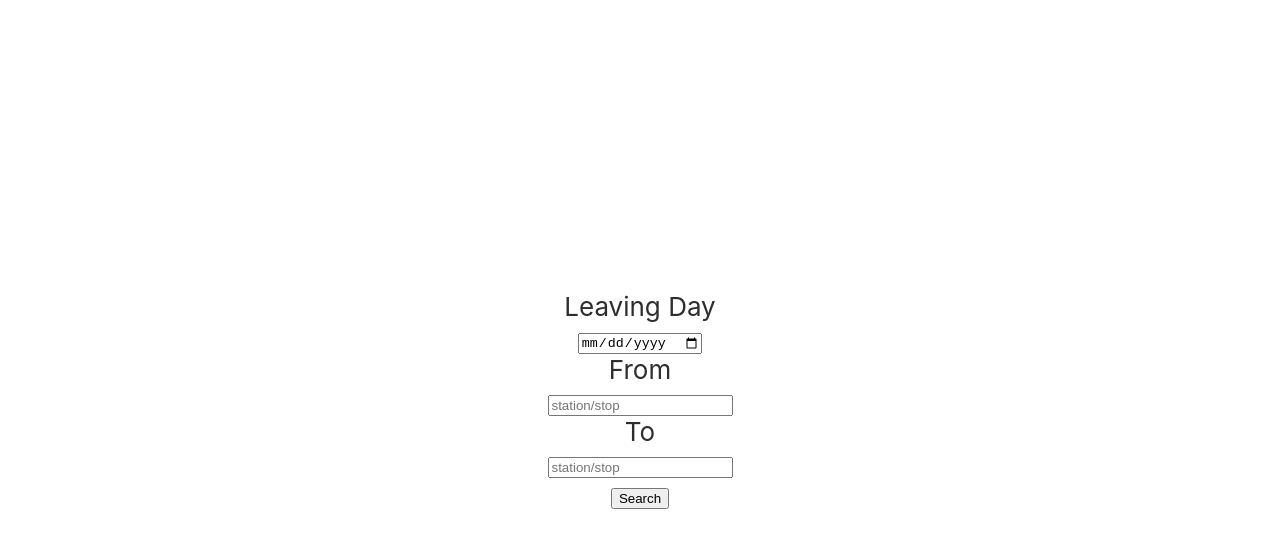
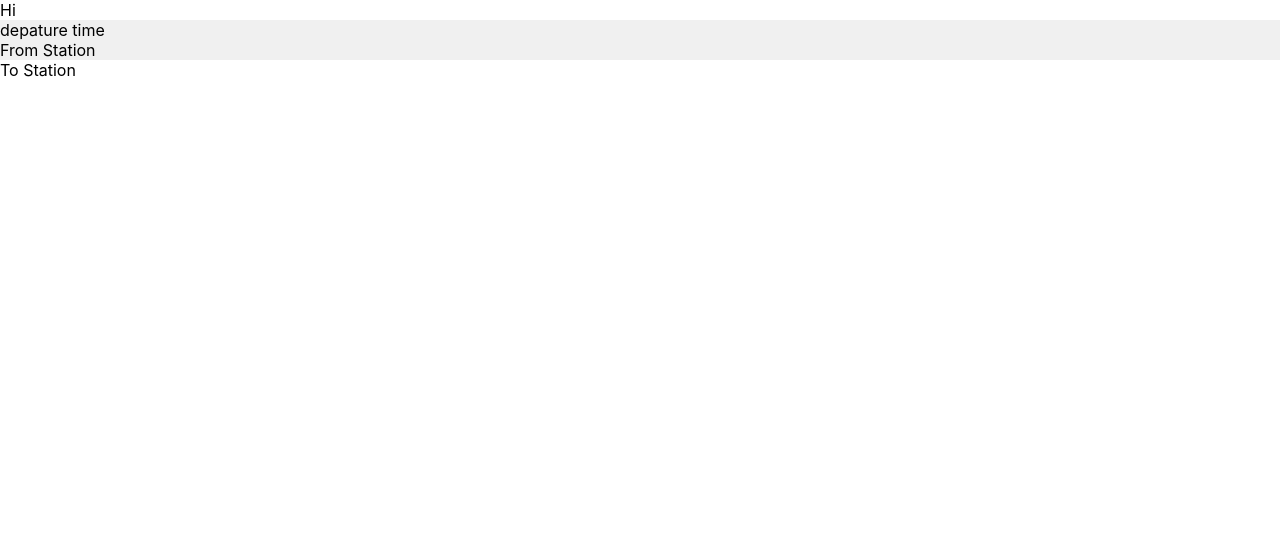
Before and after one commit to m88deng/project348, a React (Create React App) app in the folder client/: page /plan-trip-results in a window 1280 px wide. Shown: the top 548 px of the page. Built offline with nearby package versions, Linux system fonts and the light colour scheme.

Commit message:
plan trip results

```diff
--- a/client/package.json
+++ b/client/package.json
@@ -9,6 +9,7 @@
     "bootstrap": "^5.3.3",
     "react": "^18.3.1",
     "react-dom": "^18.3.1",
+    "react-router-dom": "^6.24.1",
     "react-scripts": "5.0.1",
     "styled-components": "^6.1.11",
     "web-vitals": "^2.1.4"
--- a/client/src/App.js
+++ b/client/src/App.js
@@ -1,13 +1,16 @@
 import './styles/App.css';
 import PlanTrip from './pages/PlanTrip';
+import PlanTripResult from './pages/PlanTripResult';
+import { BrowserRouter, Routes, Route } from 'react-router-dom';
 
 function App() {
   return (
-    <div className="App">
-      <header className="App-header">
-        <PlanTrip />
-      </header>
-    </div>
+    <BrowserRouter>
+      <Routes>
+        <Route path="/" element={<PlanTrip />} />
+        <Route path="/plan-trip-results" element={<PlanTripResult />} />
+      </Routes>
+    </BrowserRouter>
   );
 }
 
--- /dev/null
+++ b/client/src/components/planTripTop.js
@@ -0,0 +1,13 @@
+import { StyledPlanTripTop } from "../styles/PlanTrip.styled";
+
+export default function PlanTripTop() {
+    return (
+        <StyledPlanTripTop className="container">
+            <div className="row">
+                <div>depature time</div>
+                <div>From Station</div>
+                <div>To Station</div>
+            </div>
+        </StyledPlanTripTop>
+    );
+}
--- a/client/src/pages/PlanTrip.js
+++ b/client/src/pages/PlanTrip.js
@@ -13,9 +13,9 @@ export default function PlanTrip() {
         <form>
             <div><label>Leaving Day</label></div>
             <div><input type="date" value={leavingDay} onChange={(e) => setLeavingDay(e.target.value)} /></div>
-            <div><label>From</label></div>
+            <div className="py-2"><label>From</label></div>
             <div><input type="text" value={fromPoint} placeholder="station/stop" onChange={(e) => setFromPoint(e.target.value)} /></div>
-            <div><label>To</label></div>
+            <div className="py-2"><label>To</label></div>
             <div><input type="text" value={toPoint} placeholder="station/stop" onChange={(e) => setToPoint(e.target.value)} /></div>
             <div><button type="submit" onClick={handleRouteSearch}>Search</button></div>
         </form>
--- /dev/null
+++ b/client/src/pages/PlanTripResult.js
@@ -0,0 +1,10 @@
+import PlanTripTop from "../components/planTripTop"
+
+export default function PlanTripResult() {
+    return (
+        <div>
+            Hi
+            <PlanTripTop />
+        </div>
+    );
+}
--- a/client/src/styles/PlanTrip.styled.js
+++ b/client/src/styles/PlanTrip.styled.js
@@ -1,4 +1,6 @@
 import { styled } from "styled-components"
-export const StyledPlanTrip = styled.div`
-
+export const StyledPlanTripTop = styled.div`
+    width: 100vw;
+    height: 40px;
+    background-color: #F0F0F0;
 `
```
Also changed, not shown: 3 other files (tests, documents, lock files or other folders).
